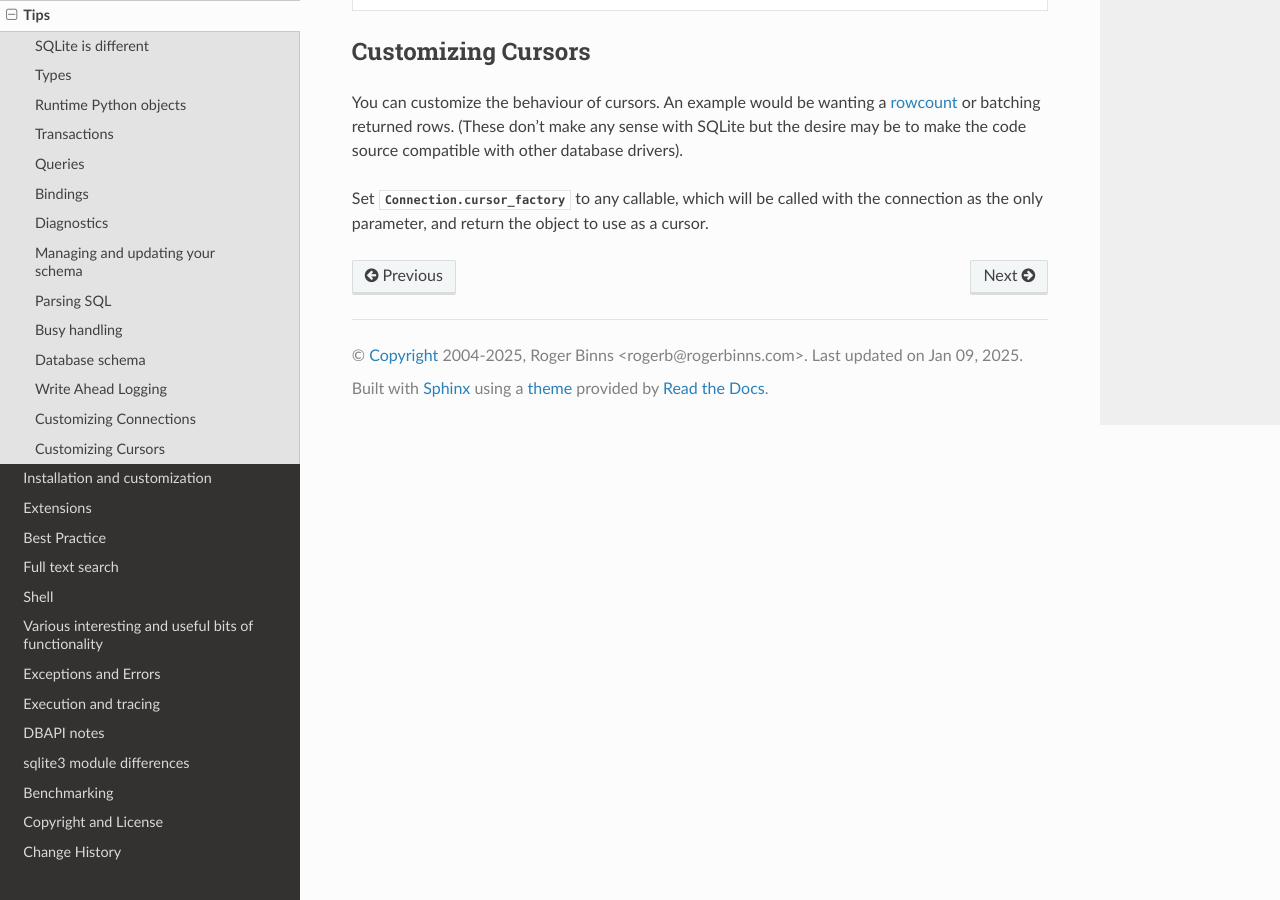
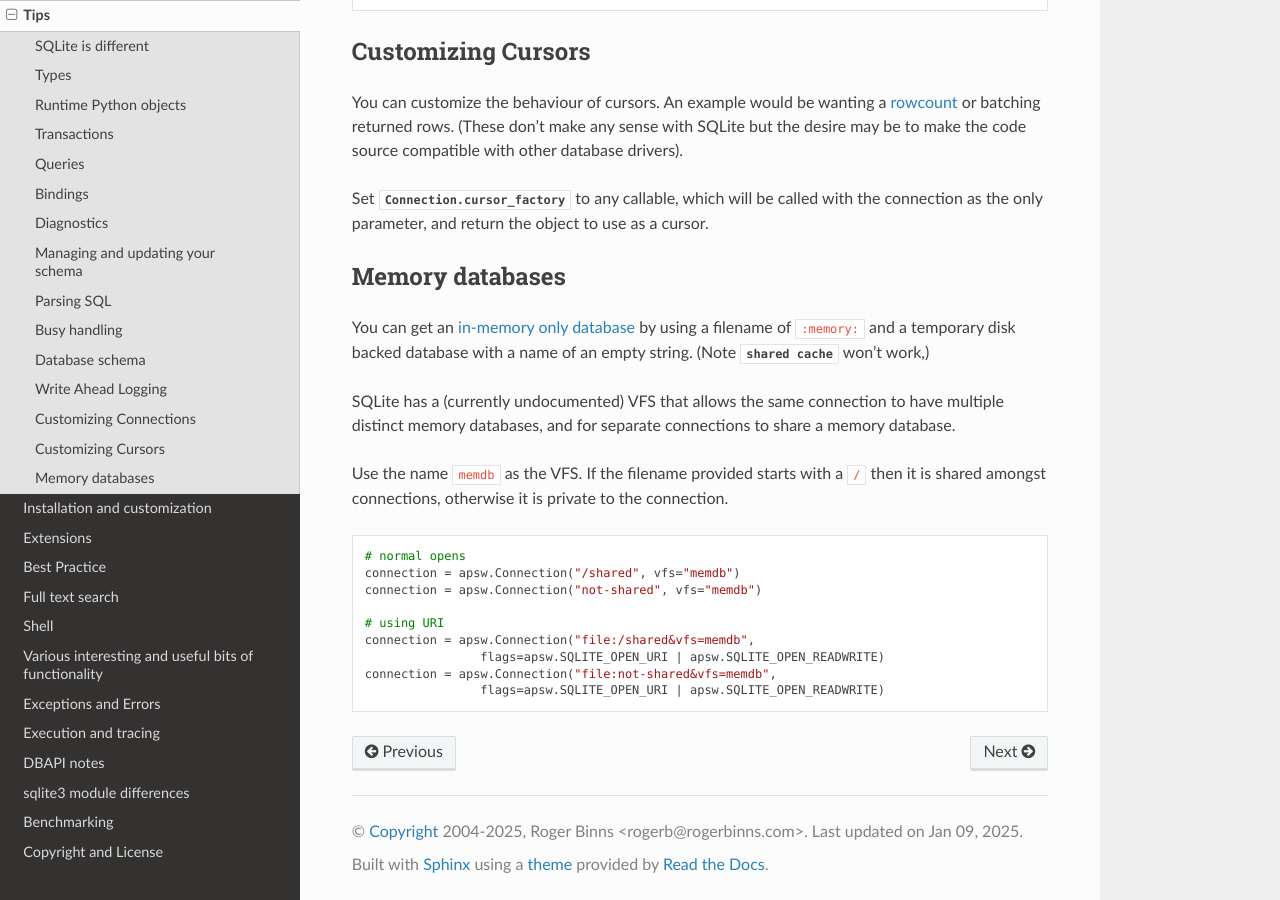
Before and after one commit to rogerbinns/apsw, a Sphinx documentation site: the page built from doc/tips.rst, in a window 1280 px wide and 900 px high, scrolled down 5571 px. Built offline with Sphinx 7.4.7 and the Read the Docs theme 3.1.0, drawn with Linux system fonts in a browser that asks for light colours; pages that are not in the unit, such as notebooks, are missing from menus; the version number is read from the project's files by our own code.

Commit message:
Document memory databases

```diff
--- a/doc/changes.rst
+++ b/doc/changes.rst
@@ -31,7 +31,8 @@ has been `discouraged for a long time
 <https://sqlite.org/sharedcache.html#use_of_shared_cache_is_discouraged>`__.
 :meth:`apsw.enable_shared_cache` will raise an exception if called and
 the shared cache has been omitted.  You can see what options are in
-effect in :attr:`apsw.compile_options`.
+effect in :attr:`apsw.compile_options`.  If you were using it for
+shared memory databases then :ref:`use the memdb VFS <memdb>`.
 
 3.47.2.0
 ========
--- a/doc/tips.rst
+++ b/doc/tips.rst
@@ -335,3 +335,36 @@ the code source compatible with other database drivers).
 Set :attr:`Connection.cursor_factory` to any callable, which will be
 called with the connection as the only parameter, and return the
 object to use as a cursor.
+
+.. index:: pair: Memory database; memdb
+
+.. _memdb:
+
+Memory databases
+================
+
+You can get an `in-memory only database
+<https://sqlite.org/inmemorydb.html>`__ by using a filename of
+``:memory:`` and a temporary disk backed database with a name of an
+empty string.  (Note :meth:`shared cache
+<apsw.enable_shared_cache>` won't work,)
+
+SQLite has a (currently undocumented) VFS that allows the same
+connection to have multiple distinct memory databases, and for
+separate connections to share a memory database.
+
+Use the name ``memdb`` as the VFS.  If the filename provided starts
+with a ``/`` then it is shared amongst connections, otherwise it is
+private to the connection.
+
+.. code-block::
+
+    # normal opens
+    connection = apsw.Connection("/shared", vfs="memdb")
+    connection = apsw.Connection("not-shared", vfs="memdb")
+
+    # using URI
+    connection = apsw.Connection("file:/shared&vfs=memdb",
+                    flags=apsw.SQLITE_OPEN_URI | apsw.SQLITE_OPEN_READWRITE)
+    connection = apsw.Connection("file:not-shared&vfs=memdb",
+                    flags=apsw.SQLITE_OPEN_URI | apsw.SQLITE_OPEN_READWRITE)
```
